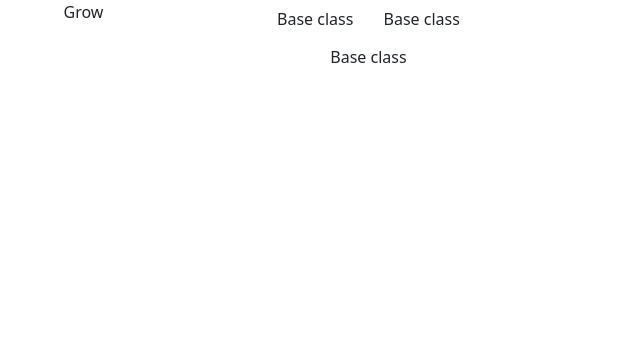
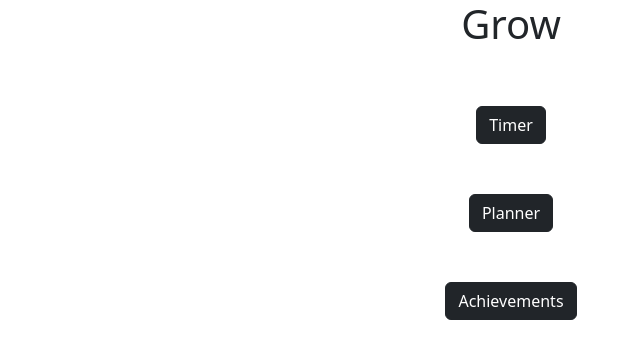
Before and after one commit to TempeHS/2024SDD-HSC-MajorProject-Amber.D, a plain HTML site: page index.html in a window 1280 px wide. Shown: the whole page, without its empty margins (129-769 px from the left). Drawn offline with nearby package versions, Linux system fonts and the light colour scheme.

Commit message:
Update index.html
- Creating two buttons and aligning them
- Adding some style to the button and title
- Adding an achievement button

```diff
--- a/index.html
+++ b/index.html
@@ -6,17 +6,28 @@
     <title>Grow</title>
     <link href="https://cdn.jsdelivr.net/npm/bootstrap@5.3.2/dist/css/bootstrap.min.css" rel="stylesheet" integrity="sha384-T3c6CoIi6uLrA9TneNEoa7RxnatzjcDSCmG1MXxSR1GAsXEV/Dwwykc2MPK8M2HN" crossorigin="anonymous">
     <link ref="stylesheet" href="globalStyle.css">
+    <style>
+      .btn {margin-top:50px;}
+    </style>
   </head>
   <body>
     <div class="container text-center">
         <div class="row">
-          <div class="col-sm-12 col-md-4 col-lg-3">
-            Grow
+          <div class="col-12">
+           <h1> Grow </h1>
           </div>
-          <div class="col-sm-12 col-md-4 col-lg-3">
-            <button type="button" class="btn">Base class</button>
-            <button type="button" class="btn">Base class</button>
-            <button type="button" class="btn">Base class</button>
+          <div class="container text-center">
+            <div class="row">
+              <div class="col-12">
+              <button type="button" class="btn btn-dark">Timer</button>
+            </div>
+            <div class="col-12">
+              <button type="button" class="btn btn-dark">Planner</button>
+            </div>
+            <div class="col-12">
+              <button type="button" class="btn btn-dark">Achievements</button>
+            </div>
+          </div>
           </div>
       </div>
     <script src="https://cdn.jsdelivr.net/npm/bootstrap@5.3.2/dist/js/bootstrap.bundle.min.js" integrity="sha384-C6RzsynM9kWDrMNeT87bh95OGNyZPhcTNXj1NW7RuBCsyN/o0jlpcV8Qyq46cDfL" crossorigin="anonymous"></script>
```
